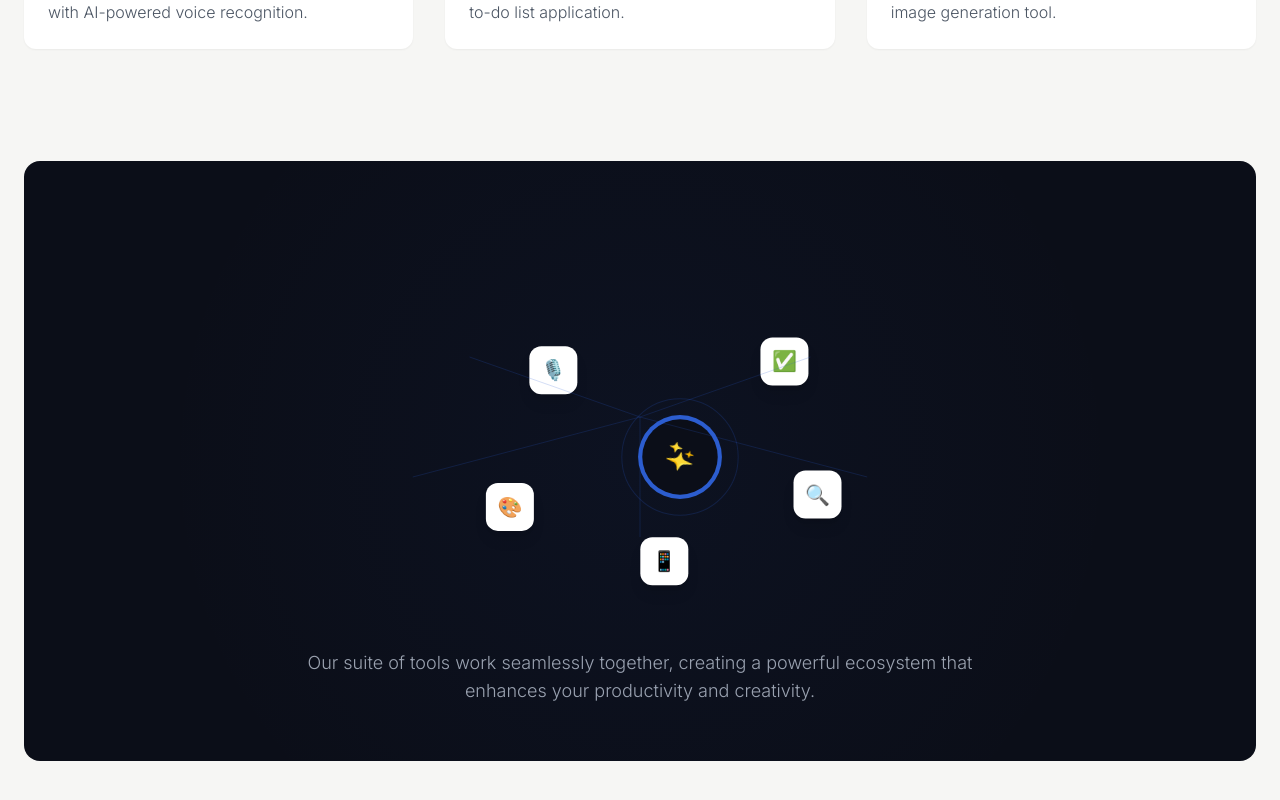
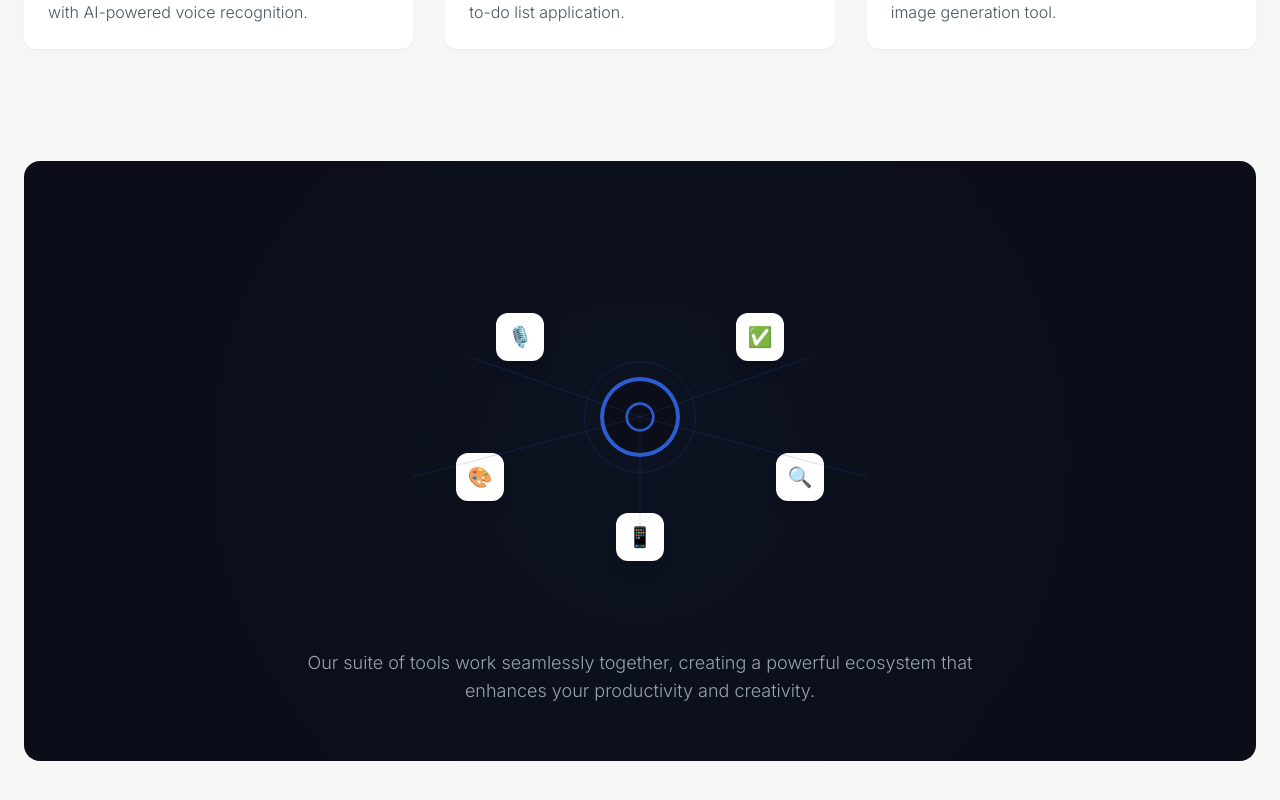
Before and after one commit to BillsMafiaAI/test1, a React (Vite) app: page / in a window 1280 px wide. Shown: the part 560-1360 px from the top of the page. Built offline with nearby package versions, Linux system fonts and the light colour scheme.

Commit message:
Refactor EcosystemDisplay component
Remove animations and simplify the visual design of the EcosystemDisplay component to create a cleaner, more elegant static graphic.  The updated component will maintain the background color and gradient but will remove all animation elements.

```diff
--- a/src/components/EcosystemDisplay.tsx
+++ b/src/components/EcosystemDisplay.tsx
@@ -1,73 +1,48 @@
 
-import { motion } from "framer-motion";
+import { Circle, Square } from "lucide-react";
 
 export const EcosystemDisplay = () => {
   return (
-    <motion.div
-      className="lg:col-span-3 my-20"
-      initial={{ opacity: 0 }}
-      animate={{ opacity: 1 }}
-      transition={{ duration: 0.8 }}
-    >
+    <div className="lg:col-span-3 my-20">
       <div className="bg-[#0B0E18] text-white rounded-2xl p-12 relative overflow-hidden min-h-[600px] flex flex-col items-center justify-center">
+        {/* Background gradient */}
         <div className="absolute inset-0 bg-[radial-gradient(circle_at_50%_50%,rgba(44,93,207,0.05),transparent_70%)]" />
 
         <div className="relative z-10 w-full h-[400px]">
-          <motion.div
-            className="absolute left-1/2 top-1/2 -translate-x-1/2 -translate-y-1/2"
-            animate={{
-              scale: [1, 1.05, 1],
-            }}
-            transition={{ duration: 4, repeat: Infinity }}
-          >
+          {/* Central Element */}
+          <div className="absolute left-1/2 top-1/2 -translate-x-1/2 -translate-y-1/2">
             <div className="relative">
               <div className="w-20 h-20 rounded-full bg-[#2c5dcf] p-1">
                 <div className="w-full h-full rounded-full bg-[#0B0E18] flex items-center justify-center">
-                  <motion.span
-                    className="text-2xl"
-                    animate={{
-                      rotate: [0, 360],
-                    }}
-                    transition={{ duration: 20, repeat: Infinity, ease: "linear" }}
-                  >
-                    ✨
-                  </motion.span>
+                  <Circle className="w-8 h-8 text-[#2c5dcf]" />
                 </div>
               </div>
               <div className="absolute -inset-4 border border-[#2c5dcf]/20 rounded-full" />
             </div>
-          </motion.div>
+          </div>
 
+          {/* Static App Icons */}
           {[
-            { x: -120, y: -80, delay: 0, icon: "🎙️" },
-            { x: 120, y: -80, delay: 1, icon: "✅" },
-            { x: -160, y: 60, delay: 0.5, icon: "🎨" },
-            { x: 160, y: 60, delay: 1.5, icon: "🔍" },
-            { x: 0, y: 120, delay: 2, icon: "📱" }
+            { x: "-120px", y: "-80px", icon: "🎙️" },
+            { x: "120px", y: "-80px", icon: "✅" },
+            { x: "-160px", y: "60px", icon: "🎨" },
+            { x: "160px", y: "60px", icon: "🔍" },
+            { x: "0px", y: "120px", icon: "📱" }
           ].map((app, index) => (
-            <motion.div
+            <div
               key={index}
               className="absolute left-1/2 top-1/2"
-              initial={{ x: app.x, y: app.y }}
-              animate={{
-                x: [app.x - 10, app.x + 10, app.x],
-                y: [app.y - 10, app.y + 10, app.y],
-              }}
-              transition={{
-                duration: 4,
-                repeat: Infinity,
-                delay: app.delay
+              style={{
+                transform: `translate(calc(-50% + ${app.x}), calc(-50% + ${app.y}))`
               }}
             >
-              <motion.div
-                className="w-12 h-12 bg-white rounded-xl shadow-lg flex items-center justify-center"
-                whileHover={{ scale: 1.1 }}
-              >
+              <div className="w-12 h-12 bg-white rounded-xl shadow-lg flex items-center justify-center">
                 <span className="text-xl">{app.icon}</span>
-              </motion.div>
-            </motion.div>
+              </div>
+            </div>
           ))}
 
+          {/* Static Connection Lines */}
           <svg className="absolute inset-0 w-full h-full">
             {[
               { x1: "50%", y1: "50%", x2: "35%", y2: "35%" },
@@ -76,7 +51,7 @@ export const EcosystemDisplay = () => {
               { x1: "50%", y1: "50%", x2: "70%", y2: "65%" },
               { x1: "50%", y1: "50%", x2: "50%", y2: "80%" }
             ].map((line, index) => (
-              <motion.line
+              <line
                 key={index}
                 x1={line.x1}
                 y1={line.y1}
@@ -84,9 +59,6 @@ export const EcosystemDisplay = () => {
                 y2={line.y2}
                 stroke="rgba(44,93,207,0.2)"
                 strokeWidth="1"
-                initial={{ pathLength: 0 }}
-                animate={{ pathLength: [0, 1] }}
-                transition={{ duration: 2, delay: index * 0.5 }}
               />
             ))}
           </svg>
@@ -97,6 +69,6 @@ export const EcosystemDisplay = () => {
           that enhances your productivity and creativity.
         </p>
       </div>
-    </motion.div>
+    </div>
   );
 };
```
